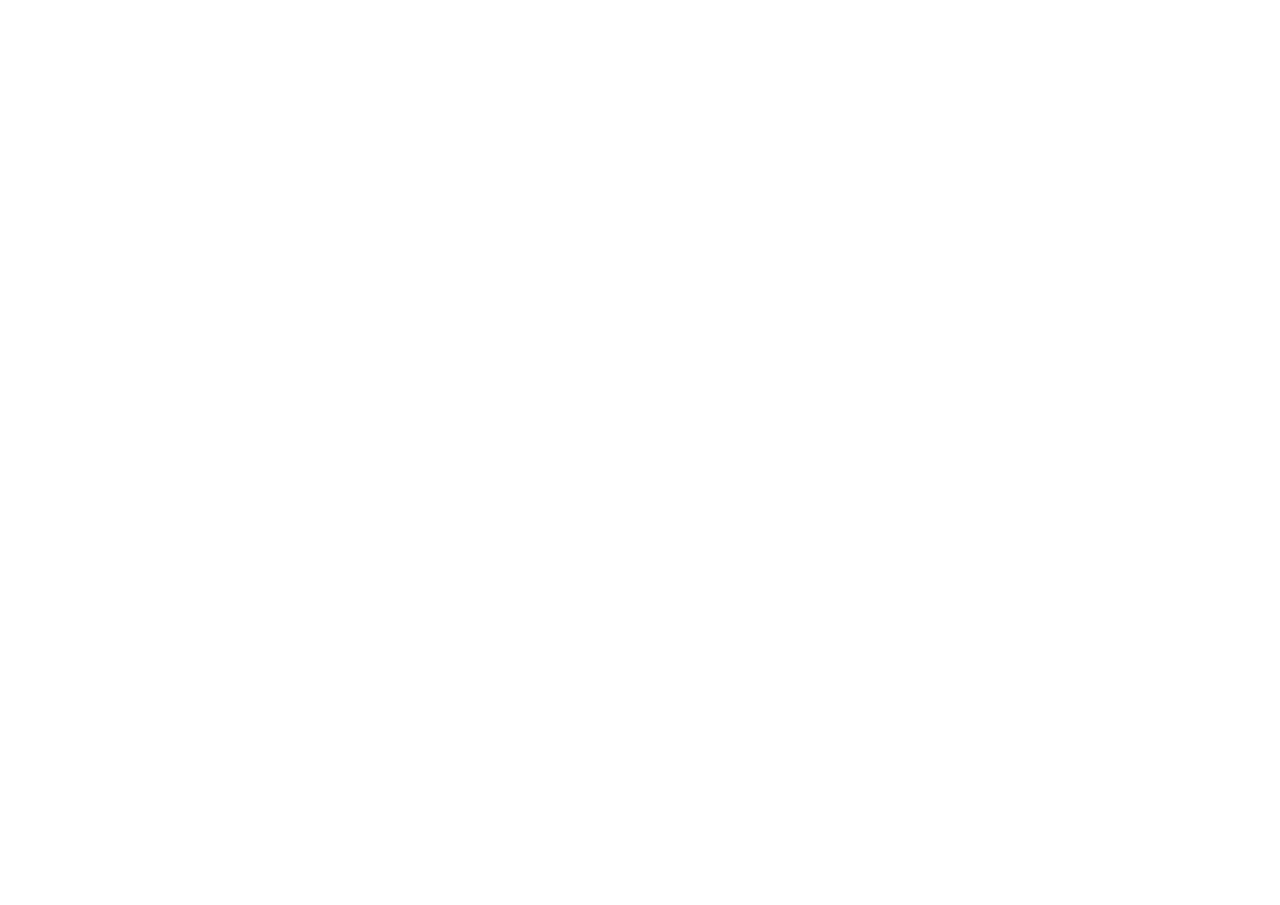
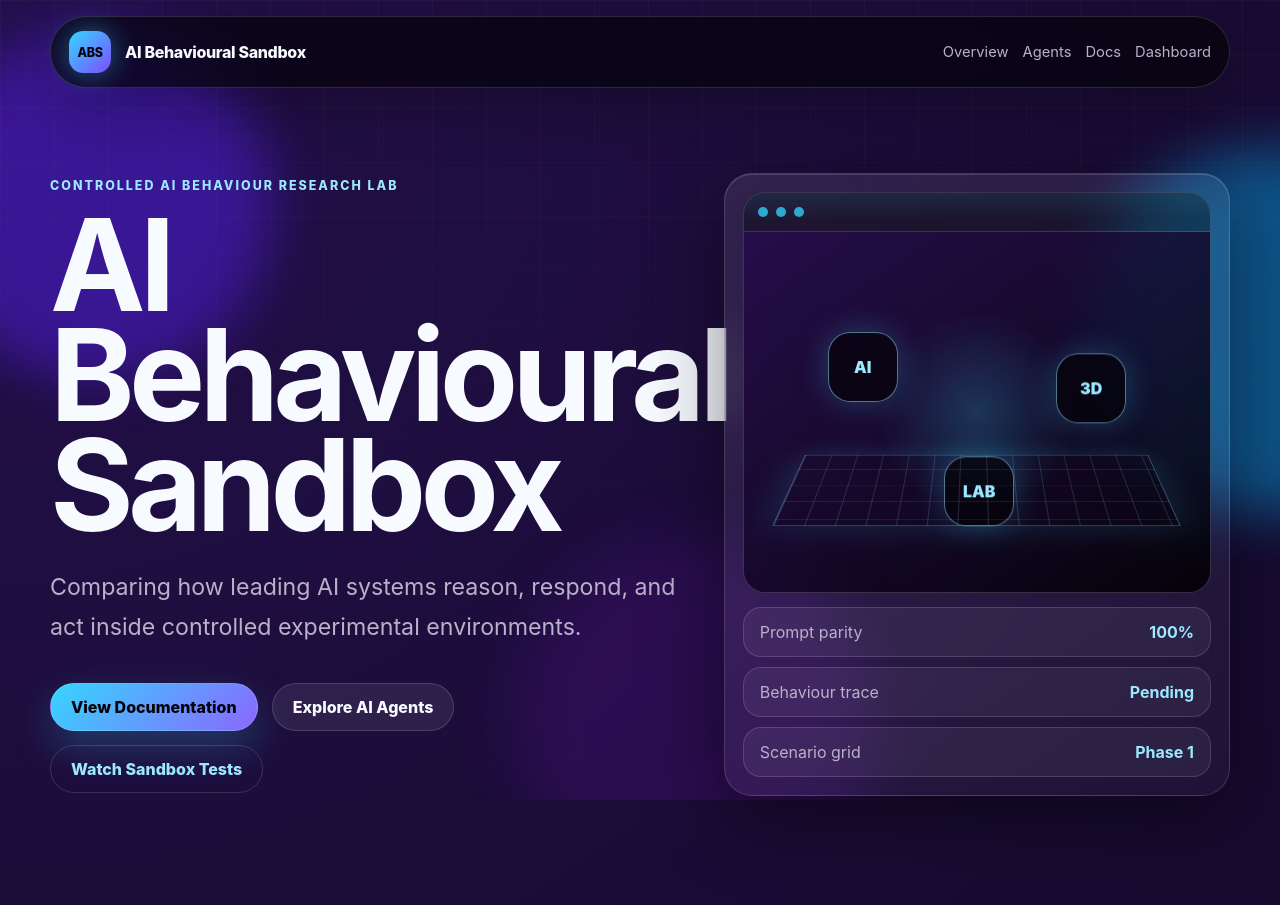
Before and after one commit to Rayene-B/AI-Sandbox-Testing, a website: page index.html in a window 1280 px wide. Shown: the top 905 px of the page. Before the commit the page ends 800 px from the top, so only its background shows below. Drawn offline with Linux system fonts and the light colour scheme; the site is published under a folder, as on GitHub Pages, so addresses that start at the root find nothing.

Commit message:
Prepare site for Vercel deployment

```diff
--- a/index.html
+++ b/index.html
@@ -8,10 +8,10 @@
       content="AI Behavioural Sandbox compares how leading AI systems reason, respond, and act in controlled experiments and future 3D sandbox environments."
     />
     <title>AI Behavioural Sandbox</title>
-    <link rel="stylesheet" href="/src/styles.css" />
+    <link rel="stylesheet" href="./src/styles.css" />
   </head>
   <body>
     <div id="app"></div>
-    <script type="module" src="/src/main.js"></script>
+    <script type="module" src="./src/main.js"></script>
   </body>
 </html>
```
Also changed, not shown: package.json (+6 -1 lines), README.md, vercel.json (added), 2 other files.
